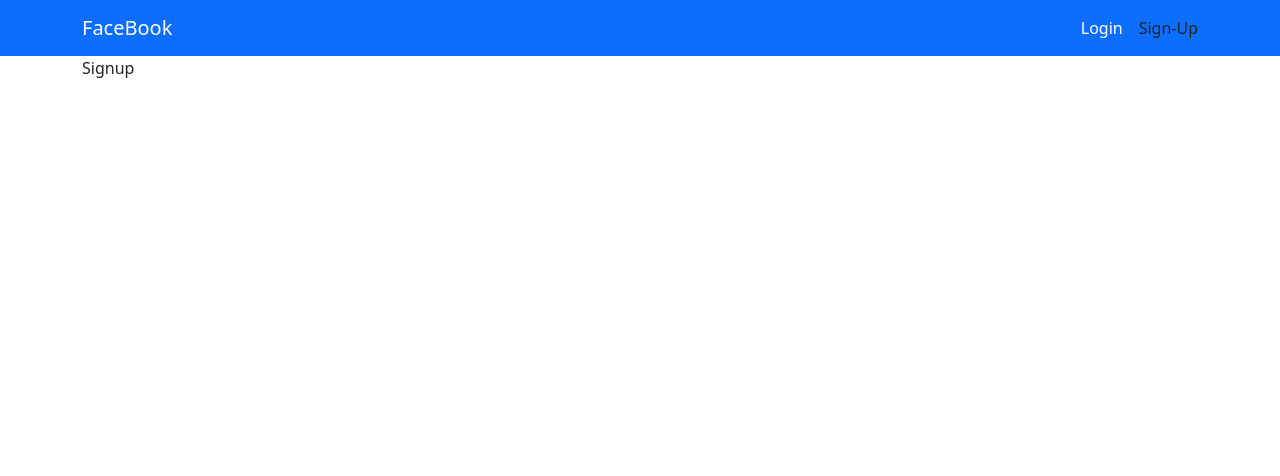
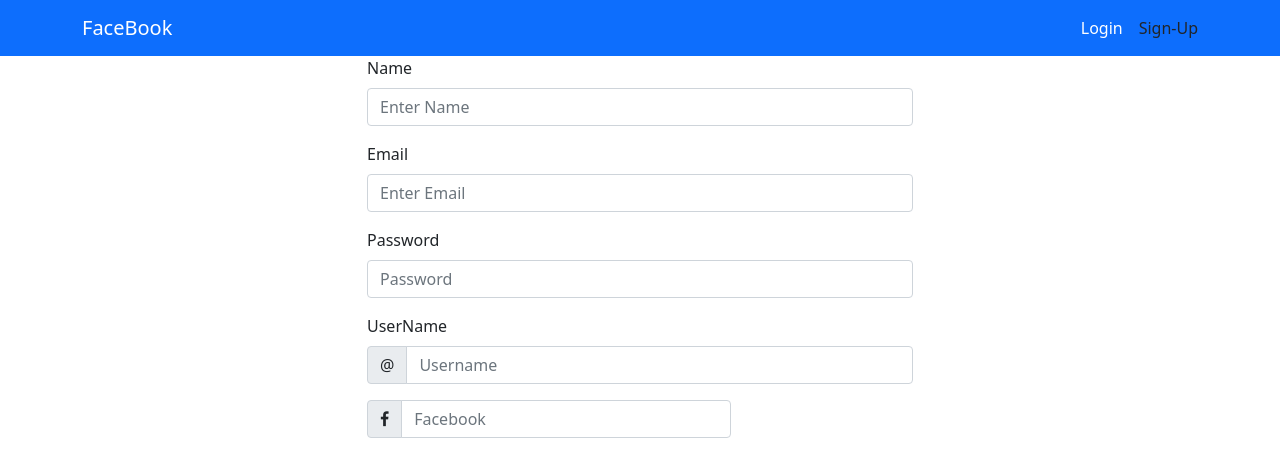
Before and after one commit to sulavkhadka787/Bootstarp_Nexjs_SocialMediaApp, a Next.js app: page /signup in a window 1280 px wide. Shown: the top 476 px of the page. Built offline with nearby package versions, Linux system fonts and the light colour scheme.

Commit message:
bootstrap font awesome icons

```diff
--- a/components/Layout/HeadTags.js
+++ b/components/Layout/HeadTags.js
@@ -9,6 +9,11 @@
         <link rel="icon" href="/favicon.png" sizes="16*16" type="image/png" />
         <link rel="stylesheet" type="text/css" href="/styles.css" />
         <link rel="stylesheet" type="text/css" href="/nprogress.css" />
+        <link
+          rel="stylesheet"
+          href="https://cdnjs.cloudflare.com/ajax/libs/font-awesome/4.7.0/css/font-awesome.min.css"
+        />
+
         <title>Mini Social Media</title>
       </Head>
     </>
--- a/package.json
+++ b/package.json
@@ -15,6 +15,7 @@
     "crypto": "^1.0.1",
     "dotenv": "^8.2.0",
     "express": "^4.17.1",
+    "font-awesome": "^4.7.0",
     "js-cookie": "^2.2.1",
     "jsonwebtoken": "^8.5.1",
     "lodash": "^4.17.15",
--- a/pages/signup.js
+++ b/pages/signup.js
@@ -1,5 +1,50 @@
+import Form from "react-bootstrap/Form";
+import Row from "react-bootstrap/Row";
+import Col from "react-bootstrap/Col";
+import InputGroup from "react-bootstrap/InputGroup";
+
 const Signup = () => {
-  return <div>Signup</div>;
+  return (
+    <>
+      <Row md={2} className="justify-content-md-center">
+        <Col>
+          <Form>
+            <Form.Group className="mb-3">
+              <Form.Label>Name</Form.Label>
+              <Form.Control type="text" placeholder="Enter Name" />
+            </Form.Group>
+
+            <Form.Group className="mb-3">
+              <Form.Label>Email</Form.Label>
+              <Form.Control type="email" placeholder="Enter Email" />
+            </Form.Group>
+
+            <Form.Group className="mb-3">
+              <Form.Label>Password</Form.Label>
+              <Form.Control type="password" placeholder="Password" />
+            </Form.Group>
+            <Form.Group className="mb-3">
+              <Form.Label>UserName</Form.Label>
+              <InputGroup>
+                <InputGroup.Text>@</InputGroup.Text>
+                <Form.Control type="text" placeholder="Username" />
+              </InputGroup>
+            </Form.Group>
+            <Col className="col-md-8">
+              <Form.Group className="mb-3">
+                <InputGroup>
+                  <InputGroup.Text>
+                    <i class="fa fa-facebook"></i>
+                  </InputGroup.Text>
+                  <Form.Control type="text" placeholder="Facebook" />
+                </InputGroup>
+              </Form.Group>
+            </Col>
+          </Form>
+        </Col>
+      </Row>
+    </>
+  );
 };
 
 export default Signup;
```
Also changed, not shown: 1 other file (tests, documents, lock files or other folders).
